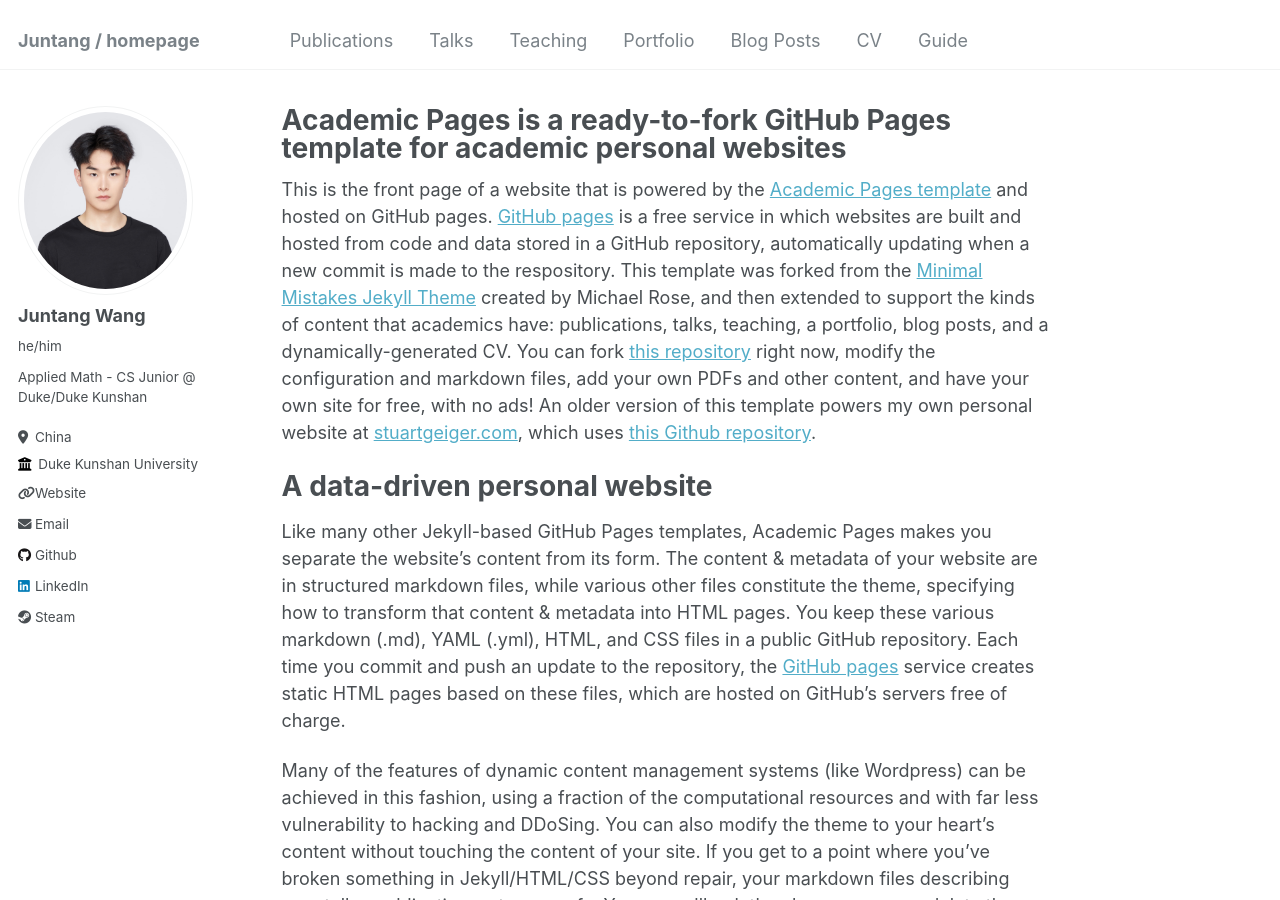
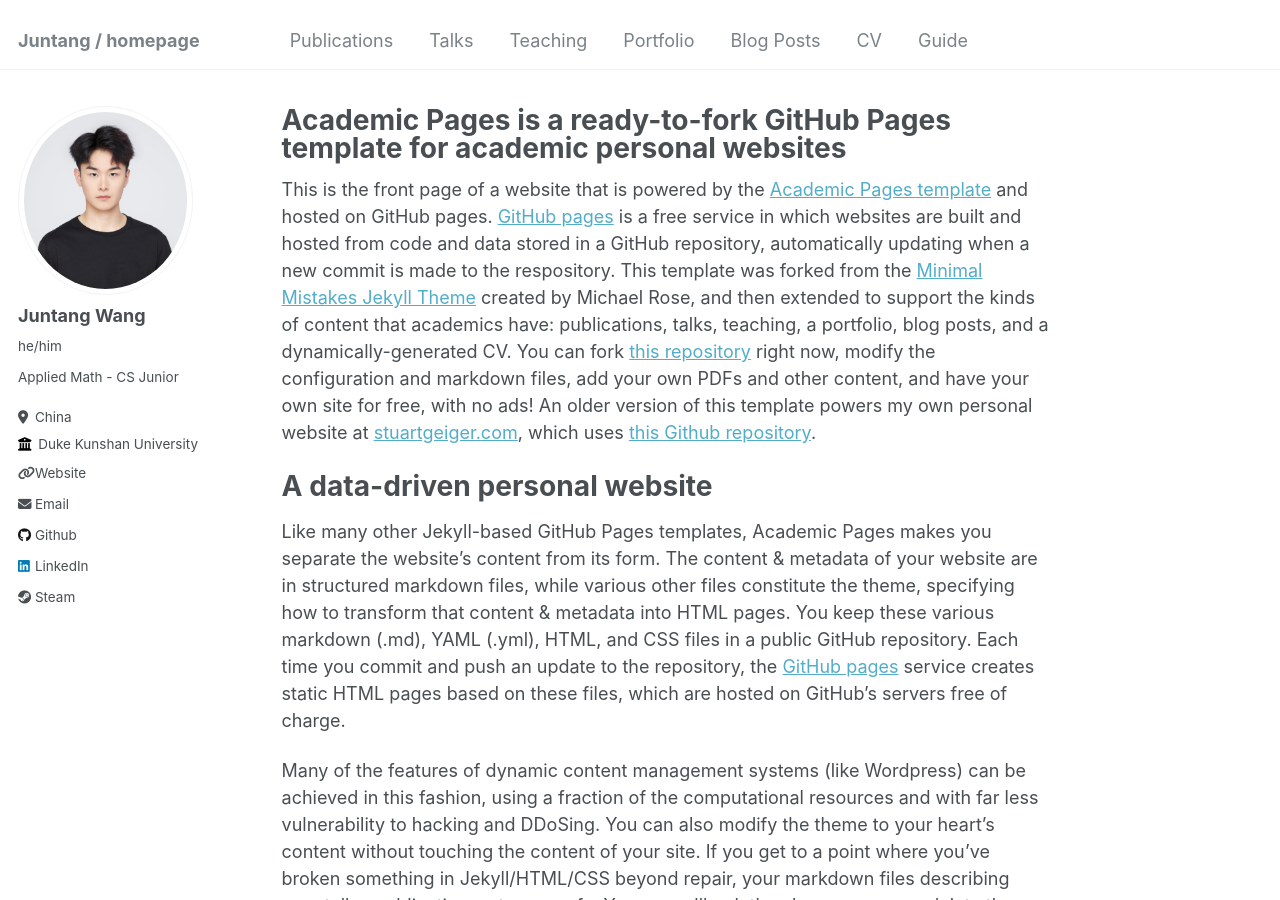
Before and after one commit to qqgjyx/qqgjyx.github.io, a Jekyll site: the page built from _pages/about.md, in a window 1280 px wide and 900 px high. Built offline with Jekyll 4.4.1, drawn with Linux system fonts in a browser that asks for light colours.

Commit message:
Updated _config.yml Updated profile.png

```diff
--- a/_config.yml
+++ b/_config.yml
@@ -24,7 +24,7 @@ author:
   avatar           : "profile.png"
   name             : "Juntang Wang"
   pronouns         : "he/him"# example: "she/her"
-  bio              : "Applied Math - CS Junior @ Duke/Duke Kunshan"
+  bio              : "Applied Math - CS Junior"
   location         : "China"
   employer         : "Duke Kunshan University"
   uri              : "qqgjyx.com"# URL
```
